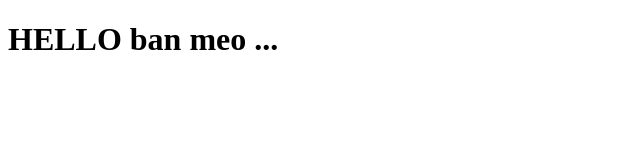
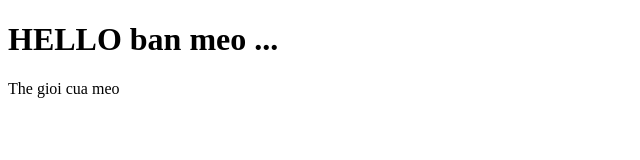
Before and after one commit to huongnguyen3006/demo, a plain HTML site: page index.html in a window 1280 px wide. Shown: the whole page, without its empty margins (0-640 px from the left). Drawn offline with Linux system fonts and the light colour scheme.

Commit message:
Update index.html
add info

```diff
--- a/index.html
+++ b/index.html
@@ -8,6 +8,6 @@
 </head>
 <body>
   <h1>HELLO ban meo ...</h1>
-
+<p> The gioi cua meo</p>
 </body>
 </html>
```
